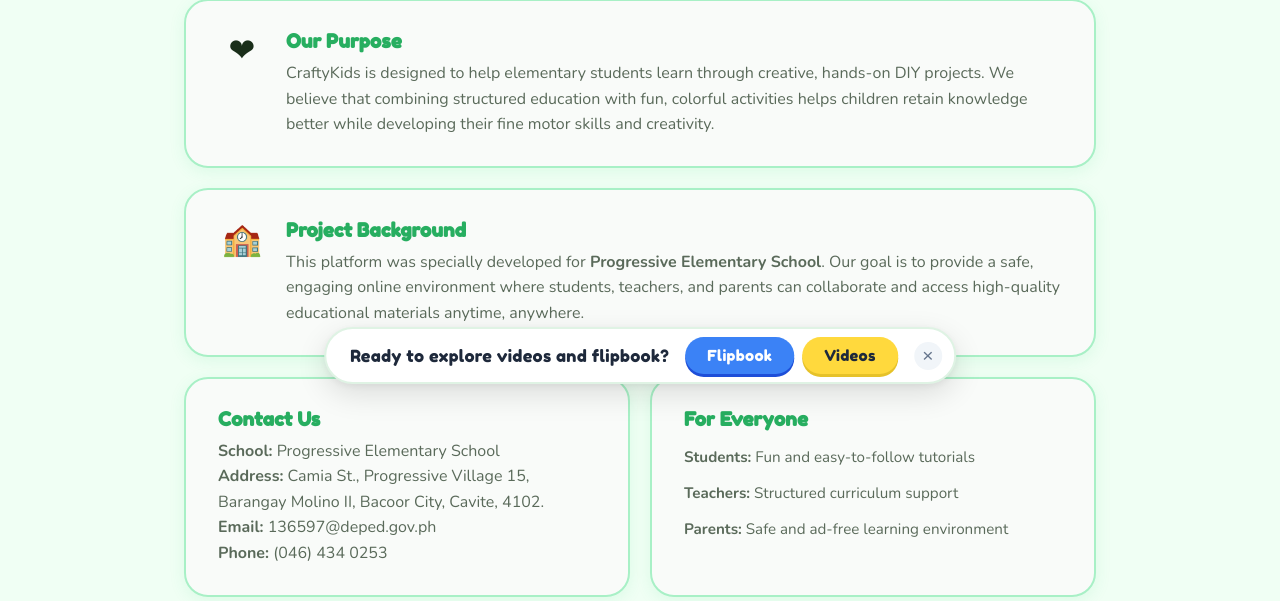
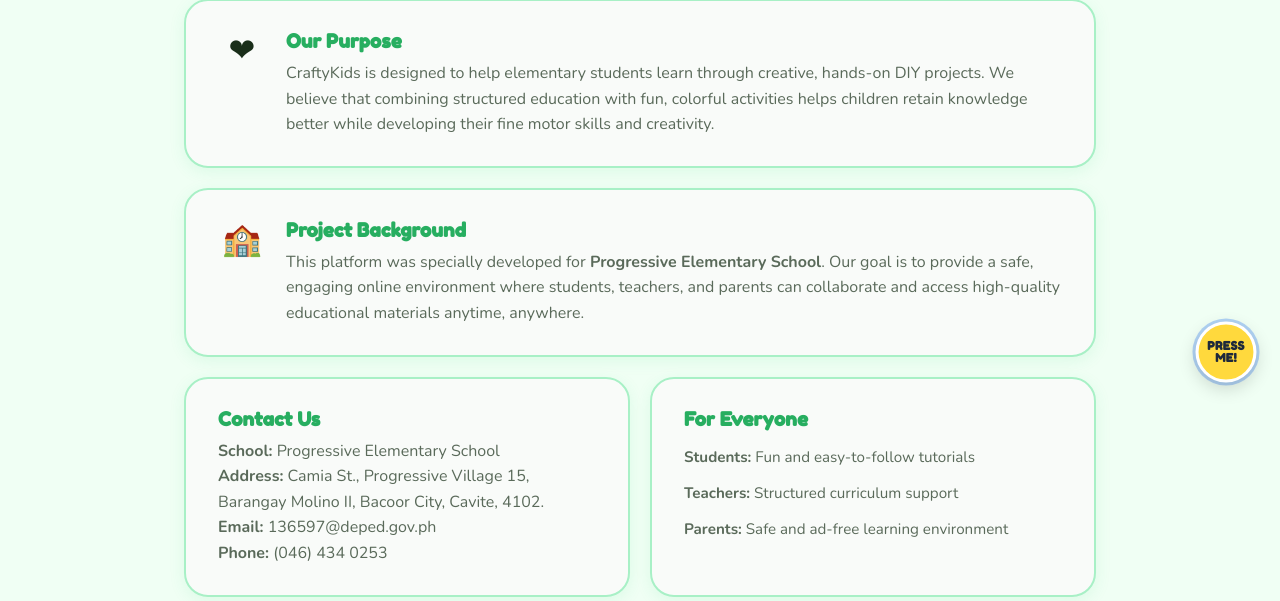
Before and after one commit to myhco007/Crafty, a Django app: page /about/ in a window 1280 px wide. Shown: the part 392-993 px from the top of the page. Run offline with Django 5.2, Linux system fonts and the light colour scheme; parts of the project's set-up code (start-up, migrations or seed data) failed here and were passed over; some libraries are stand-ins or nearby versions.

Commit message:
Add interactive Press me! circle icon at bottom-right that toggles explore widget

```diff
--- a/main/templates/main/base.html
+++ b/main/templates/main/base.html
@@ -27,19 +27,110 @@
             position: fixed;
             bottom: 24px;
             left: 50%;
-            transform: translateX(-50%);
+            transform: translateX(-50%) translateY(20px);
             background: #ffffff;
             border: 2px solid #dff3e4;
             border-radius: 50px;
             padding: 8px 12px 8px 24px;
-            display: flex;
+            display: none;
+            opacity: 0;
             align-items: center;
             gap: 14px;
-            box-shadow: 0 10px 30px rgba(0, 0, 0, 0.12), 0 2px 8px rgba(0, 0, 0, 0.06);
+            box-shadow: 0 10px 30px rgba(0, 0, 0, 0.14), 0 2px 8px rgba(0, 0, 0, 0.06);
             z-index: 1050;
             transition: opacity 0.25s ease, transform 0.25s ease;
             max-width: 95vw;
             box-sizing: border-box;
+        }
+
+        .explore-bottom-widget.show {
+            display: flex !important;
+            opacity: 1 !important;
+            transform: translateX(-50%) translateY(0) !important;
+        }
+
+        /* Floating "Press me!" Circle Icon at Bottom Right */
+        .explore-circle-trigger {
+            position: fixed;
+            bottom: 24px;
+            right: 24px;
+            width: 60px;
+            height: 60px;
+            border-radius: 50%;
+            background: #ffd93d;
+            color: #1e293b;
+            border: 3.5px solid #ffffff;
+            box-shadow: 0 6px 18px rgba(0, 0, 0, 0.16), 0 0 0 3px rgba(59, 130, 246, 0.35);
+            cursor: pointer;
+            z-index: 1060;
+            display: flex;
+            align-items: center;
+            justify-content: center;
+            text-align: center;
+            padding: 0;
+            font-family: 'Fredoka One', cursive, sans-serif;
+            animation: pressMeBounce 3s infinite ease-in-out;
+            transition: transform 0.22s cubic-bezier(0.175, 0.885, 0.32, 1.275), box-shadow 0.2s ease, background 0.2s ease;
+            outline: none;
+            user-select: none;
+        }
+
+        .explore-circle-trigger:hover {
+            transform: scale(1.12);
+            background: #fbc531;
+            box-shadow: 0 8px 24px rgba(0, 0, 0, 0.22), 0 0 0 4px rgba(59, 130, 246, 0.55);
+        }
+
+        .explore-circle-trigger:active {
+            transform: scale(0.94);
+        }
+
+        .explore-circle-trigger.active {
+            background: #3b82f6;
+            color: #ffffff;
+            box-shadow: 0 6px 20px rgba(59, 130, 246, 0.45), 0 0 0 3px rgba(255, 217, 61, 0.6);
+        }
+
+        .explore-trigger-text {
+            font-size: 0.72rem;
+            line-height: 1.05;
+            font-weight: 900;
+            letter-spacing: 0.3px;
+            text-transform: uppercase;
+            pointer-events: none;
+        }
+
+        @keyframes pressMeBounce {
+            0%, 100% {
+                transform: translateY(0) scale(1);
+            }
+            50% {
+                transform: translateY(-6px) scale(1.05);
+            }
+        }
+
+        :root.dark-mode .explore-circle-trigger {
+            background: #ffd93d;
+            color: #1e293b;
+            border-color: #1e293b;
+            box-shadow: 0 6px 20px rgba(0, 0, 0, 0.45), 0 0 0 3px rgba(59, 130, 246, 0.45);
+        }
+
+        :root.dark-mode .explore-circle-trigger.active {
+            background: #3b82f6;
+            color: #ffffff;
+        }
+
+        @media (max-width: 768px) {
+            .explore-circle-trigger {
+                bottom: 18px;
+                right: 18px;
+                width: 52px;
+                height: 52px;
+            }
+            .explore-trigger-text {
+                font-size: 0.65rem;
+            }
         }
 
         .explore-widget-inner {
@@ -290,7 +381,12 @@
     </div>
 
     {% if request.resolver_match.url_name == 'home' or request.resolver_match.url_name == 'about' or request.resolver_match.url_name == 'announcement_list' or request.resolver_match.url_name == 'calendar' or request.resolver_match.url_name == 'profile' or request.resolver_match.url_name == 'edit_profile' or request.resolver_match.url_name == 'explore_subjects' %}
-    <!-- Floating Bottom Explore Widget -->
+    <!-- Floating "Press me!" Circle Trigger at Bottom Right -->
+    <button type="button" id="explore-circle-trigger" class="explore-circle-trigger" onclick="toggleExploreWidget()" aria-label="Press me to explore videos and flipbook">
+        <span class="explore-trigger-text">Press<br>me!</span>
+    </button>
+
+    <!-- Floating Bottom Explore Widget (Only shows when user presses the interactive icon) -->
     <div id="explore-bottom-widget" class="explore-bottom-widget" role="complementary" aria-label="Explore Content">
         <div class="explore-widget-inner">
             <span class="explore-widget-prompt">Ready to explore videos and flipbook?</span>
@@ -303,7 +399,7 @@
                 </a>
             </div>
         </div>
-        <button type="button" class="explore-widget-close" onclick="dismissExploreWidget()" aria-label="Dismiss">&times;</button>
+        <button type="button" class="explore-widget-close" onclick="toggleExploreWidget()" aria-label="Close widget">&times;</button>
     </div>
     {% endif %}
 
@@ -499,26 +595,27 @@
             }
         });
 
-        // Explore Bottom Widget Dismiss Handlers
-        function dismissExploreWidget() {
-            const el = document.getElementById('explore-bottom-widget');
-            if (el) {
-                el.style.opacity = '0';
-                el.style.transform = 'translate(-50%, 15px)';
-                setTimeout(function() { el.style.display = 'none'; }, 250);
-                try {
-                    sessionStorage.setItem('dismissed_explore_bottom_widget', 'true');
-                } catch(e) {}
+        // Explore Bottom Widget Toggle Handler
+        function toggleExploreWidget() {
+            const widget = document.getElementById('explore-bottom-widget');
+            const trigger = document.getElementById('explore-circle-trigger');
+            if (!widget) return;
+
+            if (!widget.classList.contains('show')) {
+                widget.style.display = 'flex';
+                void widget.offsetWidth; // trigger reflow for smooth animation
+                widget.classList.add('show');
+                if (trigger) trigger.classList.add('active');
+            } else {
+                widget.classList.remove('show');
+                if (trigger) trigger.classList.remove('active');
+                setTimeout(function() {
+                    if (!widget.classList.contains('show')) {
+                        widget.style.display = 'none';
+                    }
+                }, 260);
             }
         }
-        document.addEventListener('DOMContentLoaded', function() {
-            try {
-                if (sessionStorage.getItem('dismissed_explore_bottom_widget') === 'true') {
-                    const el = document.getElementById('explore-bottom-widget');
-                    if (el) el.style.display = 'none';
-                }
-            } catch(e) {}
-        });
     </script>
     <script src="https://cdn.jsdelivr.net/npm/canvas-confetti@1.6.0/dist/confetti.browser.min.js"></script>
     {% block scripts %}{% endblock %}
```
